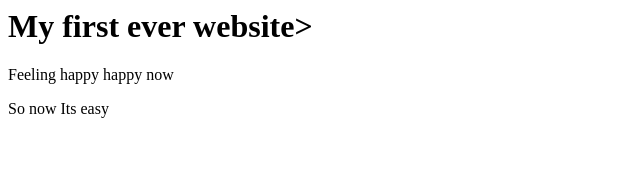
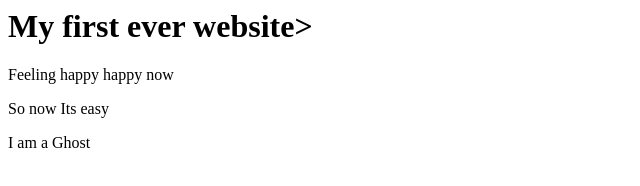
Before and after one commit to Tamrin86/My-new-website, a plain HTML site: page Index.html in a window 1280 px wide. Shown: the full height of the page, 0-640 px from the left. Drawn offline with Linux system fonts and the light colour scheme.

Commit message:
Ghost added something

```diff
--- a/Index.html
+++ b/Index.html
@@ -1,3 +1,4 @@
 <h1>My first ever website></h1>
 <p>Feeling happy happy now</p>
 <p>So now Its easy</p>
+<p>I am a Ghost</p>
```
